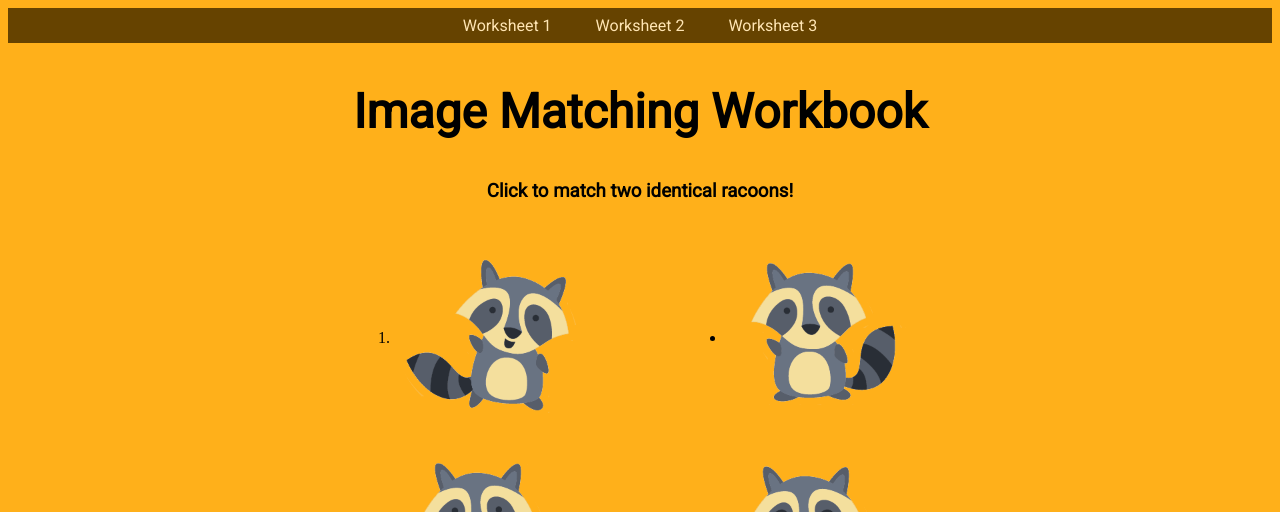
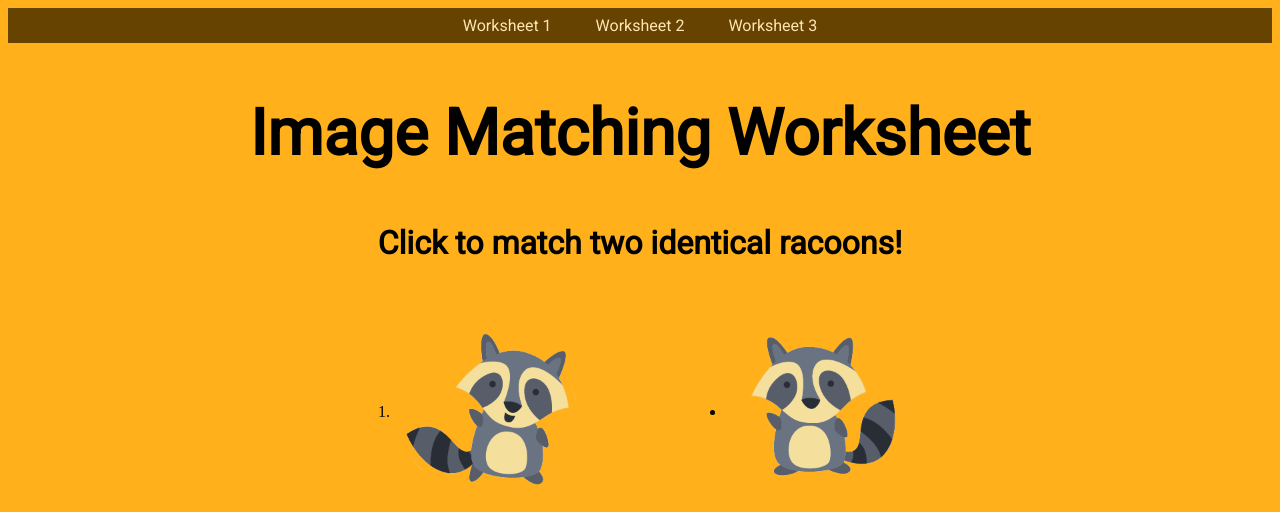
Before and after one commit to yulonglong/BipartiteMatchingGame, a PHP site: page /lab1/index.html in a window 1280 px wide. Shown: the top 512 px of the page. Run offline with PHP 8.4, Linux system fonts and the light colour scheme.

Commit message:
Changed font size to em units

```diff
--- a/lab1/css/style.css
+++ b/lab1/css/style.css
@@ -30,18 +30,20 @@ body {
 
 h1 {
 	font-family: 'Roboto';
-	font-size: 48px;
+	font-size: 4em;
 	text-align: center;
 }
 
 h3 {
 	font-family: 'Roboto';
 	text-align: center;
+	font-size: 2em;
 }
 
 p {
 	font-family: 'Roboto';
 	text-align: center;
+	font-size: 1em 	;
 }
 
 table {
--- a/lab1/index.html
+++ b/lab1/index.html
@@ -2,7 +2,7 @@
 <html lang="en">
 	<head>
 		<meta charset="utf-8">
-		<title>Lab1</title>
+		<title>Lab 1 - Image Matching</title>
 		<link rel="stylesheet" type="text/css" href="css/style.css">
 		<link rel="stylesheet" type="text/css" href="http://fonts.googleapis.com/css?family=Roboto">
 	</head>
@@ -16,7 +16,7 @@
 		</div>
 
 		<section id="section1">
-			<h1>Image Matching Workbook</h1>
+			<h1>Image Matching Worksheet</h1>
 			<h3>Click to match two identical racoons!</h3>
 			<table>
 				<tr>
@@ -43,7 +43,7 @@
 		</section>
 
 		<section id="section2">
-			<h1>Image Matching Workbook</h1>
+			<h1>Image Matching Worksheet</h1>
 			<h3>Click to match racoons with its own silhouette!</h3>
 			<table>
 				<tr>
@@ -70,7 +70,7 @@
 		</section>
 
 		<section id="section3">
-			<h1>Image Matching Workbook</h1>
+			<h1>Image Matching Worksheet</h1>
 			<h3>Click to match the number of racoons!</h3>
 			<table>
 				<tr>
```
